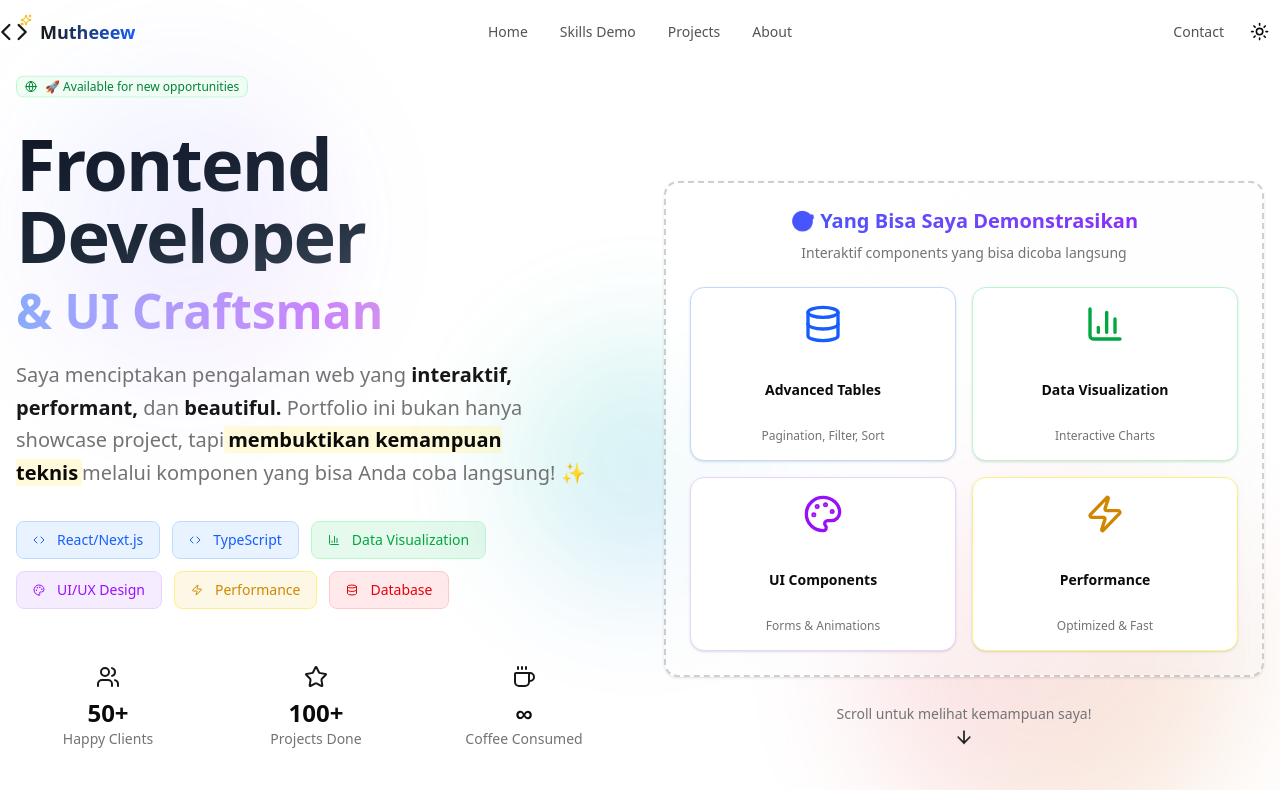
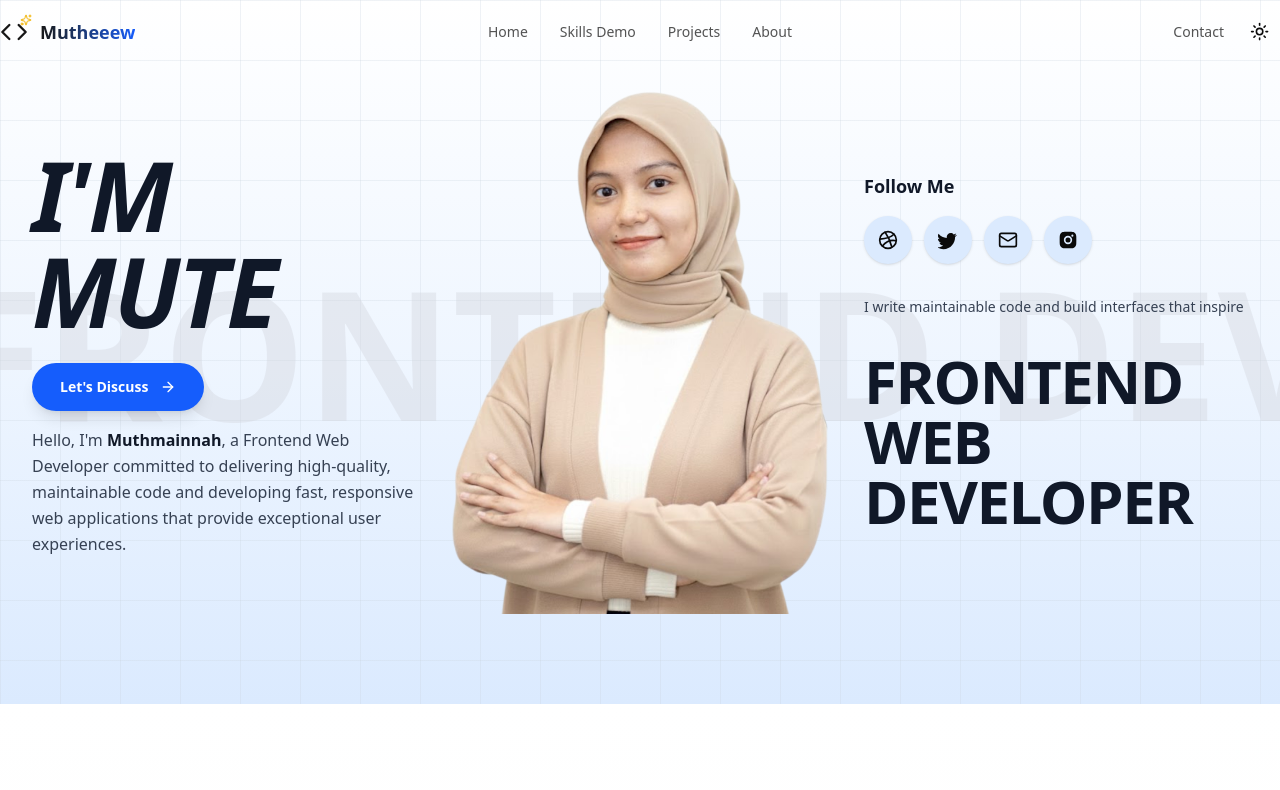
Before and after one commit to mutheeew/Portofolio-Mute, a Next.js app: page / in a window 1280 px wide. Shown: the top 790 px of the page. Built offline with nearby package versions, Linux system fonts and the light colour scheme.

Commit message:
feat: Add ProfileSection component to the homepage, including personal details, social links, and a profile image.

```diff
--- a/app/page.tsx
+++ b/app/page.tsx
@@ -3,11 +3,12 @@ import { ProjectsSection } from "@/components/sections/projects-section";
 import { SkillsShowcase } from "@/components/sections/skills-showcase";
 import { SummarySection } from "@/components/sections/summary-section";
 import { ContactSection } from "@/components/sections/contact-section";
+import ProfileSection from "@/components/sections/profile-section";
 
 export default function Home() {
   return (
     <main className="flex flex-col">
-      <HeroSection />
+      <ProfileSection />
       <SkillsShowcase />
       <ProjectsSection />
       <SummarySection />
--- /dev/null
+++ b/components/sections/profile-section.tsx
@@ -0,0 +1,110 @@
+import { ArrowRight, Dribbble, Instagram, Mail, Twitter } from "lucide-react";
+import Image from "next/image";
+import Profile from "@/assets/images/profile-mut.png";
+
+export default function ProfileSection() {
+    return (
+        <div className="relative max-h-screen bg-gradient-to-t from-blue-100 via-blue-50 to-white relative overflow-hidden">
+            {/* Grid Background */}
+            <div
+                className="absolute inset-0"
+                style={{
+                backgroundImage: `
+                    linear-gradient(to right, rgba(203, 213, 225, 0.3) 1px, transparent 1px),
+                    linear-gradient(to bottom, rgba(203, 213, 225, 0.3) 1px, transparent 1px)
+                `,
+                backgroundSize: '60px 60px'
+                }}
+            />
+            {/* Background Text */}
+            <div className="absolute inset-0 flex items-center justify-center pointer-events-none z-0 overflow-hidden">
+                <h2 className="text-[180px] font-black text-gray-300/40 leading-none whitespace-nowrap select-none">
+                FRONTEND DEV
+                </h2>
+            </div>
+
+            <div className="relative mx-auto px-8 py-12 lg:py-16">
+                <div className="grid grid-cols-1 lg:grid-cols-12 gap-8 items-center">
+
+                    {/* Left Column - Name & Introduction */}
+                    <div className="lg:col-span-4 space-y-4">
+                        {/* Main Heading */}
+                        <div>
+                        <h1 className="text-6xl lg:text-8xl font-black text-gray-900 leading-none tracking-tight italic">
+                            I'M<br />MUTE
+                        </h1>
+                        <button className="mt-6 bg-blue-600 hover:bg-blue-700 text-white px-7 py-3.5 rounded-full font-semibold flex items-center gap-3 transition-all transform hover:scale-105 shadow-lg text-sm">
+                            Let's Discuss
+                            <ArrowRight className="w-4 h-4" />
+                        </button>
+                        </div>
+
+                        {/* Introduction Card */}
+                        <div>
+                        <p className="text-gray-700 text-md leading-relaxed">
+                            Hello, I'm <span className="font-bold text-gray-900">Muthmainnah</span>, a Frontend Web Developer committed to delivering high-quality, maintainable code and developing fast, responsive web applications that provide exceptional user experiences.
+                        </p>
+                        </div>
+                    </div>
+
+                    {/* Center Column - Image */}
+                    <div className="lg:col-span-4 flex justify-center relative">
+                        <div className="relative w-full max-w-md">
+
+
+                            {/* Profile Image */}
+                            <div className="relative z-10 overflow-hidden">
+                                <Image
+                                    src={Profile}
+                                    alt="Muthmainnah - Frontend Developer"
+                                    className="w-full object-cover"
+                                />
+                            </div>
+                        </div>
+                    </div>
+
+                    {/* Right Column - Follow Me & Title */}
+                    <div className="lg:col-span-4 space-y-8">
+                        {/* Follow Me Section */}
+                        <div>
+                        <h3 className="text-lg font-bold text-gray-900 mb-4">Follow Me</h3>
+                        <div className="flex gap-3">
+                            <a href="#" className="w-12 h-12 bg-blue-100 rounded-full flex items-center justify-center hover:bg-blue-600 hover:text-white transition-all shadow-sm">
+                            <Dribbble className="w-5 h-5" />
+                            </a>
+                            <a href="#" className="w-12 h-12 bg-blue-100 rounded-full flex items-center justify-center hover:bg-blue-600 hover:text-white transition-all shadow-sm">
+                            <svg className="w-5 h-5" viewBox="0 0 24 24" fill="currentColor">
+                                <path d="M22.46 6c-.85.38-1.78.64-2.75.76 1-.6 1.76-1.55 2.12-2.68-.93.55-1.96.95-3.06 1.17-.88-.94-2.13-1.53-3.51-1.53-2.66 0-4.81 2.15-4.81 4.81 0 .38.04.75.13 1.1-4-.2-7.55-2.12-9.93-5.04-.42.72-.66 1.55-.66 2.44 0 1.67.85 3.14 2.14 4-.79-.03-1.53-.24-2.18-.6v.06c0 2.33 1.66 4.28 3.86 4.72-.4.11-.83.17-1.27.17-.31 0-.62-.03-.92-.08.63 1.95 2.44 3.37 4.6 3.41-1.69 1.32-3.82 2.11-6.13 2.11-.4 0-.79-.02-1.17-.07 2.18 1.4 4.77 2.21 7.55 2.21 9.06 0 14.01-7.5 14.01-14.01 0-.21 0-.42-.02-.63.96-.7 1.8-1.56 2.46-2.55z"/>
+                            </svg>
+                            </a>
+                            <a href="#" className="w-12 h-12 bg-blue-100 rounded-full flex items-center justify-center hover:bg-blue-600 hover:text-white transition-all shadow-sm">
+                            <Mail className="w-5 h-5" />
+                            </a>
+                            <a href="#" className="w-12 h-12 bg-blue-100 rounded-full flex items-center justify-center hover:bg-blue-600 hover:text-white transition-all shadow-sm">
+                            <svg className="w-5 h-5" viewBox="0 0 24 24" fill="currentColor">
+                                <path d="M12 2c2.717 0 3.056.01 4.122.06 1.065.05 1.79.217 2.428.465.66.254 1.216.598 1.772 1.153.509.5.902 1.105 1.153 1.772.247.637.415 1.363.465 2.428.047 1.066.06 1.405.06 4.122 0 2.717-.01 3.056-.06 4.122-.05 1.065-.218 1.79-.465 2.428a4.883 4.883 0 01-1.153 1.772c-.5.508-1.105.902-1.772 1.153-.637.247-1.363.415-2.428.465-1.066.047-1.405.06-4.122.06-2.717 0-3.056-.01-4.122-.06-1.065-.05-1.79-.218-2.428-.465a4.89 4.89 0 01-1.772-1.153 4.904 4.904 0 01-1.153-1.772c-.248-.637-.415-1.363-.465-2.428C2.013 15.056 2 14.717 2 12c0-2.717.01-3.056.06-4.122.05-1.066.217-1.79.465-2.428a4.88 4.88 0 011.153-1.772A4.897 4.897 0 015.45 2.525c.638-.248 1.362-.415 2.428-.465C8.944 2.013 9.283 2 12 2zm0 5a5 5 0 100 10 5 5 0 000-10zm6.5-.25a1.25 1.25 0 10-2.5 0 1.25 1.25 0 002.5 0zM12 9a3 3 0 110 6 3 3 0 010-6z"/>
+                            </svg>
+                            </a>
+                        </div>
+                        </div>
+
+                        {/* Tagline */}
+                        <p className="text-gray-700 text-sm font-medium leading-relaxed">
+                         I write maintainable code and build interfaces that inspire
+                        </p>
+
+                        {/* Large Title */}
+                        <div>
+                        <h2 className="text-5xl lg:text-6xl font-black text-gray-900 leading-none tracking-tight">
+                            FRONTEND<br />
+                            WEB<br />
+                            DEVELOPER
+                        </h2>
+                        </div>
+                    </div>
+
+                </div>
+            </div>
+        </div>
+    );
+}
```
Also changed, not shown: assets/images/profile-mut.png (added).
